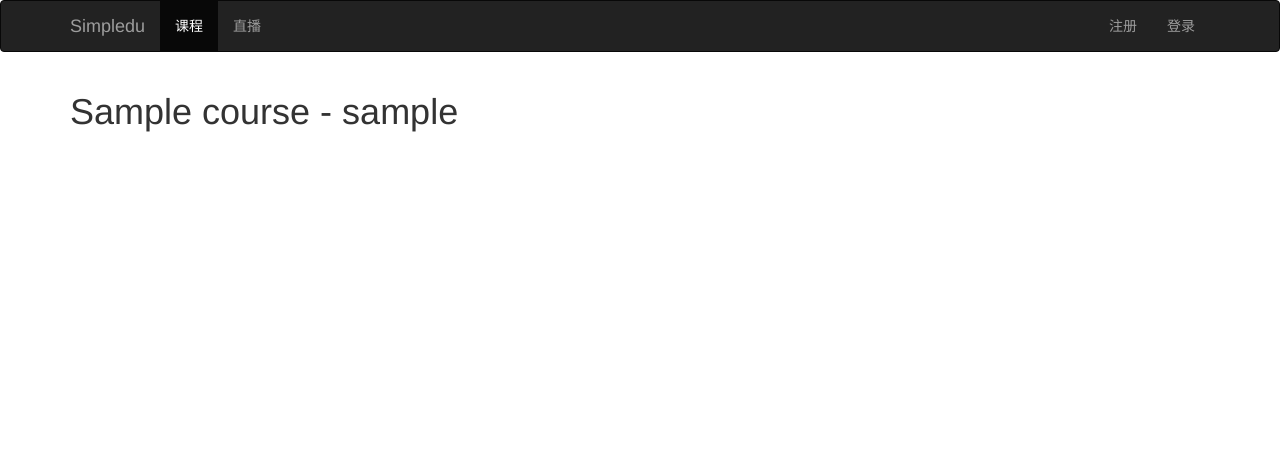
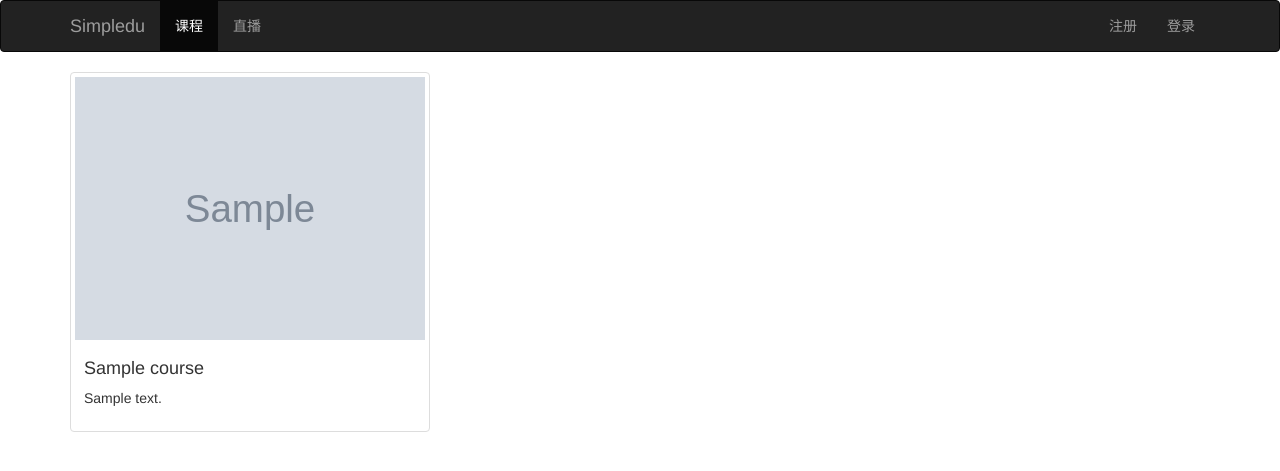
Before and after one commit to Ai-Gao/Flask-education, a Flask app: page / in a window 1280 px wide. Shown: the top 471 px of the page. Run offline with Flask 2, Linux system fonts and the light colour scheme; tables that the repository leaves empty hold one stand-in row (values such as "Sample post"); grey boxes marked "Sample" are stand-in pictures; some libraries are stand-ins or nearby versions.

```diff
--- a/scripts/crawl_shiyanlou_courses.py
+++ b/scripts/crawl_shiyanlou_courses.py
@@ -10,6 +10,6 @@ class CoursesSpider(scrapy.Spider):
         for course in response.css('div.bootcamp-courses-item'):
             yield {
                     'name' : course.xpath('.//div[@class="course-title"]/a/span/text()').extract_first().strip(),
-                    'description': course.expath('.//div[@class="course-desc"]/a/p/text()').extract_first.strip(),
-                    'image_url': course.xpath('.//div[@class="course-img"]/a/p/@src').extract_first()
+                    'description': course.xpath('.//div[@class="course-desc"]/a/p/text()').extract_first().strip(),
+                    'image_url': course.xpath('.//div[@class="course-img"]/a/img/@src').extract_first()
                     }
--- a/simpledu/models.py
+++ b/simpledu/models.py
@@ -4,6 +4,8 @@ from datetime import datetime
 from flask_sqlalchemy import SQLAlchemy
 from werkzeug.security import generate_password_hash, check_password_hash
 from flask_login import UserMixin
+from flask import url_for
+
 
 # db实例化对象不再传入　app对象
 # 创建数据库ORM对象
@@ -79,6 +81,11 @@ class Course(Base):
     def __repr__(self):
         return '<Course:{}>'.format(self.name)
 
+    @property
+    def url(self):
+        return url_for('course.detail', course_id=self.id)
+
+
 class Chapter(Base):
     __tablename__ = 'chapter'
 
--- a/simpledu/static/main.css
+++ b/simpledu/static/main.css
@@ -3,4 +3,15 @@
     margin: 0 auto;
 }
 
-# css style not load
+a,
+a:hover,
+a:visted {
+    text-decoration: none !important;
+}
+
+.course__name,
+.course__description{
+    text-overflow:ellipsis;
+    overflow:hidden;
+    white-space:nowrap;
+}
--- a/simpledu/templates/index.html
+++ b/simpledu/templates/index.html
@@ -1,7 +1,19 @@
 {% extends "base.html" %}
 {% block title %}Home{% endblock %}
 {% block body %}
+<div class='row'>
     {% for course in courses %}
-        <h1>{{ course.name}} - {{course.author.username}}</h1>
+    <div class='col-sm-6 col-md-4 course'>
+        <div class='thumbnail'>
+            <a href='{{ course.url }}' target='_blank'>
+                <img src='{{ course.image_url }}' alt='课程'>
+                <div class='caption'>
+                    <h4 class='course__name'>{{ course.name }}</h4>
+                    <p class='course__description'>{{ course.description }}</p>
+                </div>
+            </a>
+        </div>
+    </div>
     {% endfor %}
+</div>
 {% endblock %}
```
Also changed, not shown: datas/courses.json (+14 -0 lines), scripts/generate_test_datas.py (+20 -15 lines), simpledu/handlers/course.py (+7 -1 lines), simpledu/templates/course/detail.html (added, +29 -0 lines).
